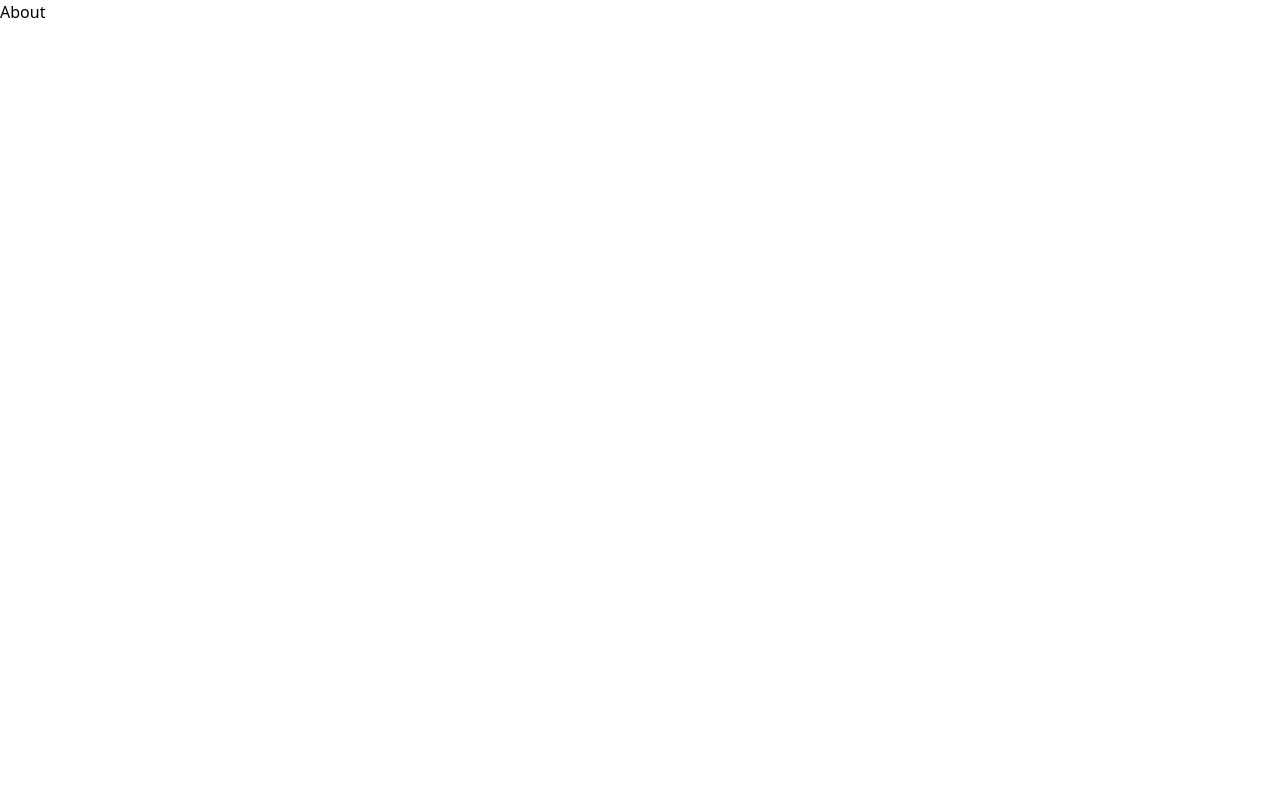
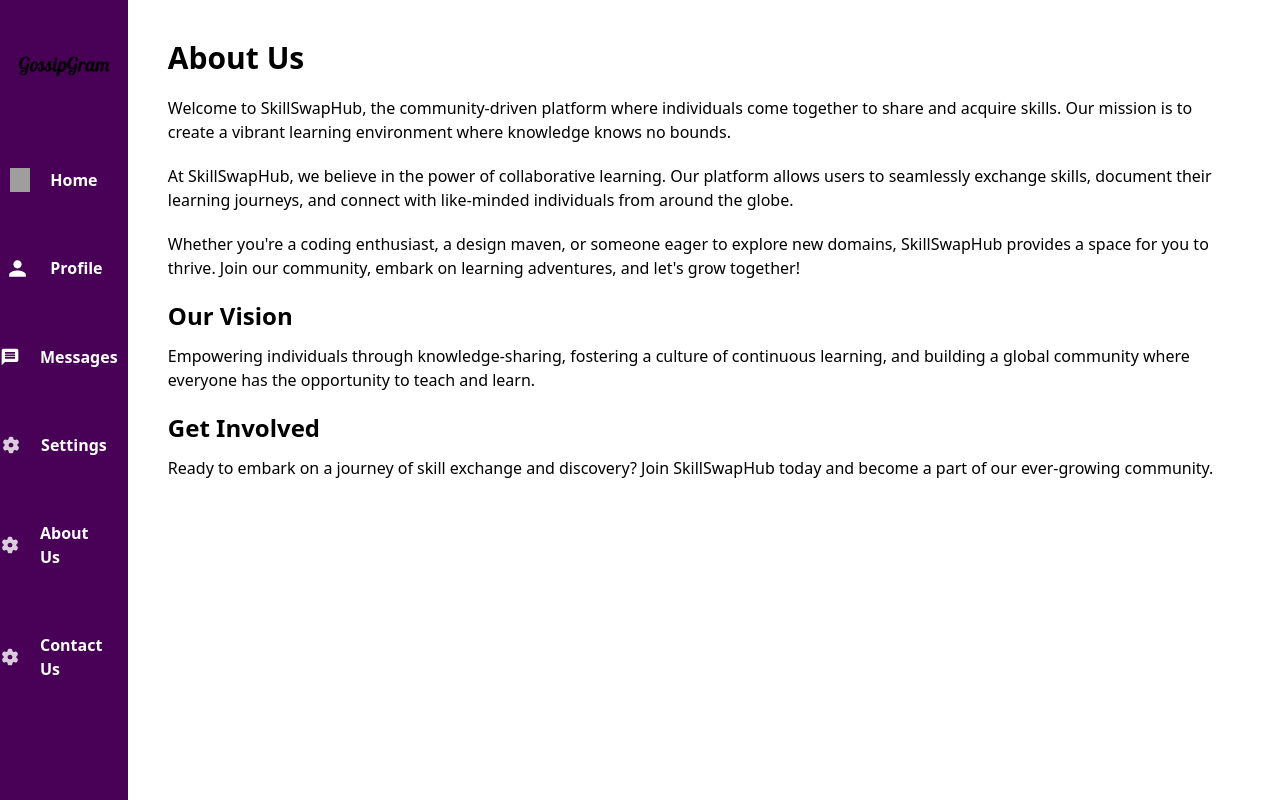
Before and after one commit to kunal1632/catalyst_hackathon, a React (Create React App) app in the folder frontend/: page /about in a window 1280 px wide. Built offline with nearby package versions, Linux system fonts and the light colour scheme; grey boxes are pictures that could not be loaded.

Commit message:
add About Us

```diff
--- a/frontend/src/pages/About/index.jsx
+++ b/frontend/src/pages/About/index.jsx
@@ -1,7 +1,30 @@
 import React from 'react'
+import Sidebar from '../../components/Sidebar'
 
 export const About = () => {
   return (
-    <div>About</div>
+    <div className="flex">
+      <Sidebar />
+      <div className="flex-grow p-10">
+      <h1 className="text-3xl font-bold mb-5">About Us</h1>
+      <p className="mb-5">
+          Welcome to SkillSwapHub, the community-driven platform where individuals come together to share and acquire skills. Our mission is to create a vibrant learning environment where knowledge knows no bounds.
+        </p>
+        <p className="mb-5">
+          At SkillSwapHub, we believe in the power of collaborative learning. Our platform allows users to seamlessly exchange skills, document their learning journeys, and connect with like-minded individuals from around the globe.
+        </p>
+        <p className="mb-5">
+          Whether you're a coding enthusiast, a design maven, or someone eager to explore new domains, SkillSwapHub provides a space for you to thrive. Join our community, embark on learning adventures, and let's grow together!
+        </p>
+        <h2 className="text-2xl font-bold mb-3">Our Vision</h2>
+        <p className="mb-5">
+          Empowering individuals through knowledge-sharing, fostering a culture of continuous learning, and building a global community where everyone has the opportunity to teach and learn.
+        </p>
+        <h2 className="text-2xl font-bold mb-3">Get Involved</h2>
+        <p>
+          Ready to embark on a journey of skill exchange and discovery? Join SkillSwapHub today and become a part of our ever-growing community.
+        </p>
+      </div>
+    </div>
   )
 }
```
